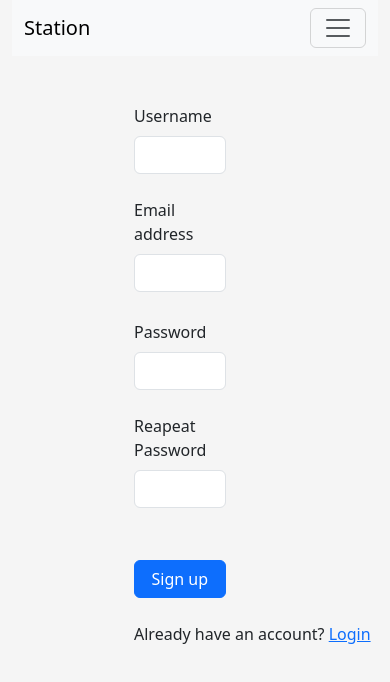
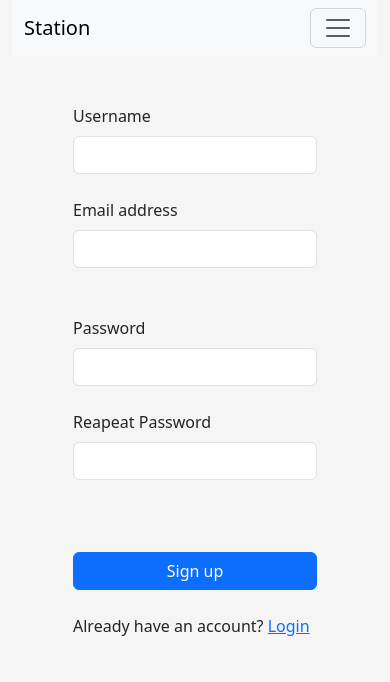
Before and after one commit to mohamedmaghzaoui/stationMeteo, a React (Create React App) app in the folder frontend/: page /SignUp in a window 390 px wide. Shown: the top 682 px of the page. Built offline with nearby package versions, Linux system fonts and the light colour scheme.

Commit message:
working on responsivity sign up

```diff
--- a/frontend/src/pages/User/signUp.js
+++ b/frontend/src/pages/User/signUp.js
@@ -1,3 +1,4 @@
+//import libraries
 import { useForm } from "react-hook-form";
 import { Link } from "react-router-dom";
 import * as yup from "yup";
@@ -7,7 +8,7 @@ import "../../Css/User.css";
 
 export const SignUp = () => {
   const [showPasswordError, setShowPasswordError] = useState(false);
-
+  //user scheam for yup validation
   const userSchema = yup.object().shape({
     username: yup.string().required("username is required"),
     email: yup.string().required("email is required"),
@@ -20,6 +21,7 @@ export const SignUp = () => {
       .required("repeat password is required")
       .oneOf([yup.ref("password"), null], "Passwords must match"),
   });
+  //use useForm for form data managment
   const {
     register,
     handleSubmit,
@@ -27,14 +29,14 @@ export const SignUp = () => {
   } = useForm({
     resolver: yupResolver(userSchema),
   });
-
+  //send data to symfony server
   const submitData = (data) => {
     console.log(data);
   };
   return (
     <div>
       <form onSubmit={handleSubmit(submitData)} className="my-5">
-        <div class="form-outline offset-4 mb-1  w-25">
+        <div class="form-outline offset-xl-4 offset-lg-4 offset-sm-3 offset-2 mb-4 col-xl-3 col-lg-3 col-md-4 col-sm-5 col-8">
           <label class="form-label" for="form2Example1">
             Username
           </label>
@@ -56,7 +58,7 @@ export const SignUp = () => {
           )}
         </div>
 
-        <div class="form-outline mb-1 offset-4 w-25">
+        <div class="form-outline offset-xl-4 offset-lg-4 offset-sm-3 offset-2 mb-4 col-xl-3 col-lg-3 col-md-4 col-sm-5 col-8">
           <label class="form-label" for="form2Example2">
             Password
           </label>
@@ -90,13 +92,13 @@ export const SignUp = () => {
         </div>
 
         <button
-          type="submit"
-          class="btn btn-primary btn-block mb-4 offset-4 w-25"
+          type="button"
+          class="btn btn-primary btn-block mb-4 offset-xl-4 offset-lg-4 offset-2 col-xl-3 col-lg-3 col-md-5 col-sm-6 col-8"
         >
           Sign up
         </button>
 
-        <div className="offset-4  ">
+        <div className="offset-xl-4 offset-2  ">
           <p>
             Already have an account? <Link to={"/login"}>Login</Link>
           </p>
```
